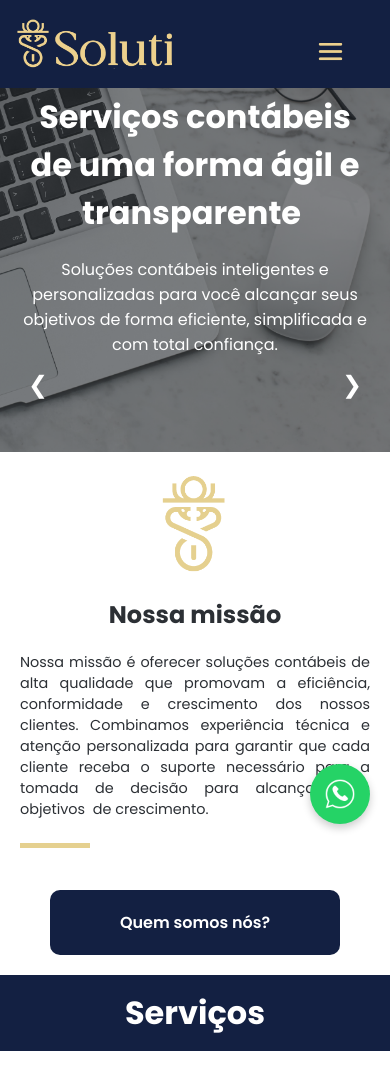
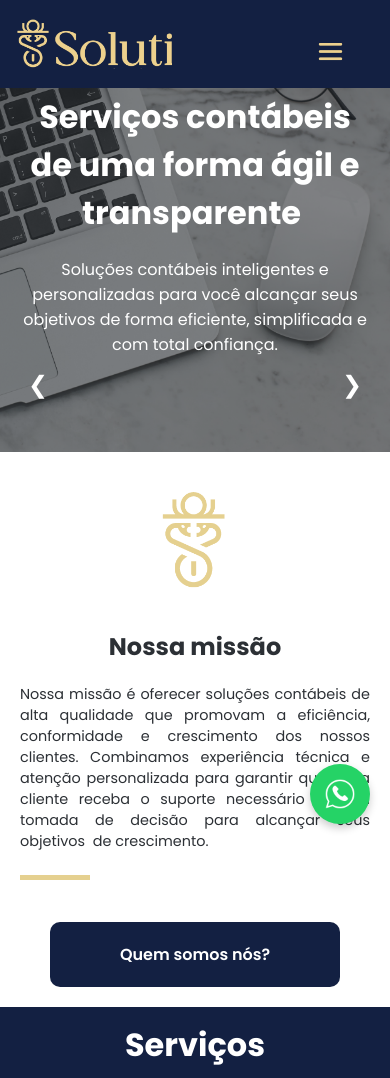
Before and after one commit to GuzzMattos/SOLUTI, a plain HTML site: page index.html in a window 390 px wide. Shown: the top 1078 px of the page. Drawn offline with Linux system fonts and the light colour scheme.

Commit message:
versão para celular concluida sem saves e missao corrigido 2

```diff
--- a/styles.css
+++ b/styles.css
@@ -366,12 +366,12 @@ a {
     }
     #mission img {
         padding-top: -5em;
-        margin-top: -33em;
+        margin-top: -31em;
         height: 100px; /* Ajuste o tamanho da imagem */
     }
 
     #mission-content {
-        margin-top: -12em;
+        margin-top: -10em;
 
         width: 100%;
         margin-left: 0;
```
